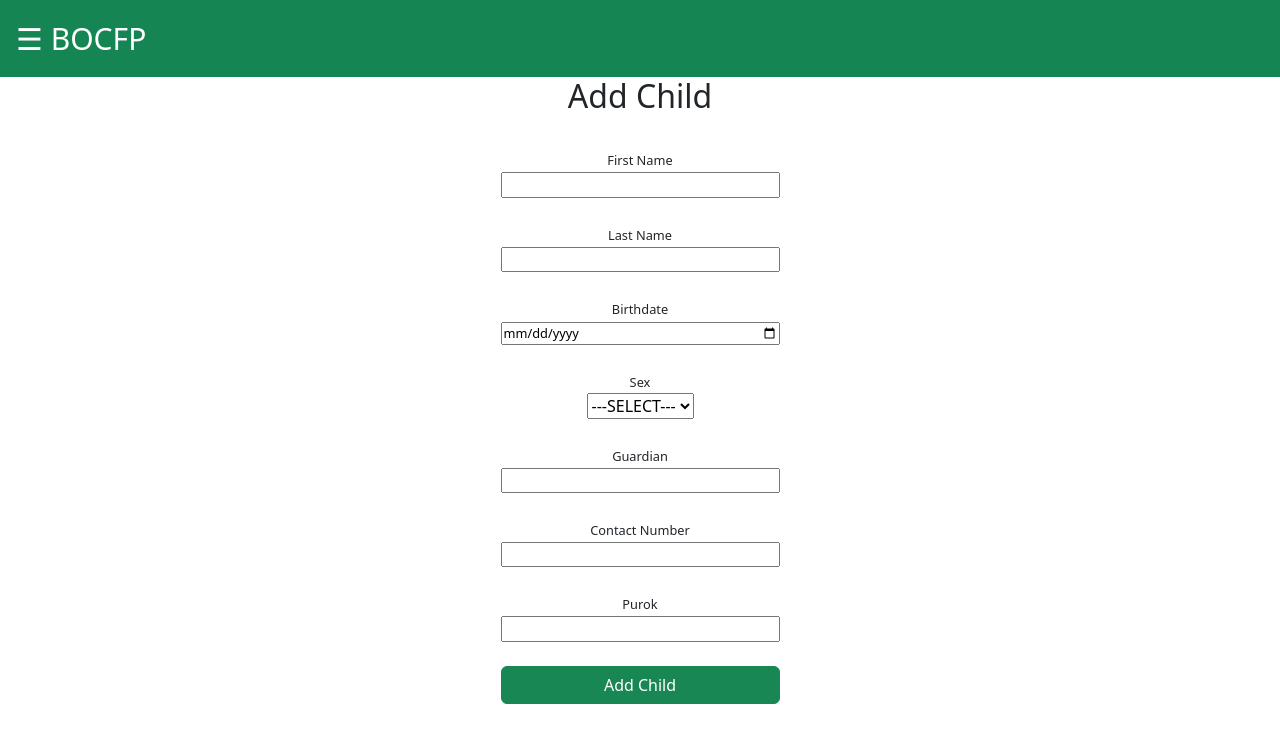
After one commit to pocholo818/bocfp, a PHP site: page /child_insert.php in a window 1280 px wide. The commit adds this page. Shown: the top 743 px of the page. Run offline with PHP 8.4, Linux system fonts and the light colour scheme; some libraries are stand-ins or nearby versions.

Commit message:
created child_insert
-cleaned navbar (still needs fixes)
-text, fonts, inputs needs resizing

```diff
--- /dev/null
+++ b/child_insert.php
@@ -0,0 +1,68 @@
+<?php include 'template/header.php'; ?>
+
+<style>
+    input{
+        width: 25%;
+        font-size: 1vw;
+    }
+    label{
+        font-size: 1vw;
+    }
+</style>
+
+<?php include 'template/navbar.php'; ?>
+
+<div class="container text-center form-group">
+    <h2>Add Child</h2>
+    <br>
+
+    <div>
+        <label>First Name</label><br>
+        <input type="text">
+        <br><br>
+
+        <label>Last Name</label><br>
+        <input type="text">
+        <br><br>
+
+        <label>Birthdate</label><br>
+        <input type="date">
+        <br><br>
+
+        <label>Sex</label><br>
+        <select>
+            <option value="">---SELECT---</option>
+            <option value="">Male</option>
+            <option value="">Female</option>
+        </select>
+        <br><br>
+
+        <label>Guardian</label><br>
+        <input type="text">
+        <br><br>
+
+        <label>Contact Number</label><br>
+        <input type="tel" maxlength="11">
+        <br><br>
+
+        <!-- <label>Height</label>
+        <input type="text" maxlength="6">
+        <br><br>
+
+        <label>Weight</label>
+        <input type="text" maxlength="6">
+        <br><br>
+
+        <label>BMI</label>
+        <input type="text" maxlength="6">
+        <br><br> -->
+
+        <label>Purok</label><br>
+        <input type="text" maxlength="2">
+        <br><br>
+
+        <input type="submit" class="btn btn-success" value="Add Child">
+    </div>
+</div>
+
+<?php include 'template/footer.php'; ?>
--- a/css/sidebar.css
+++ b/css/sidebar.css
@@ -1,4 +1,4 @@
-.sidenav {
+  .sidenav {
     height: 100%;
     width: 0;
     position: fixed;
@@ -43,3 +43,12 @@
   @media screen and (max-height: 450px) {
     .sidenav {padding-top: 15px;}
     .sidenav a {font-size: 18px;}
+  }
+
+  .logo{
+    width: 80%;
+    height: auto;
+    margin-left: auto;
+    margin-right: auto;
+    display: block;
+  }
--- a/js/sidebar.js
+++ b/js/sidebar.js
@@ -1,11 +1,30 @@
+//
+var navbar = document.getElementById("mySidenav");
+var main = document.getElementById("main");
+var contents = document.getElementById("contents");
+
 function openNav() {
     document.getElementById("mySidenav").style.width = "250px";
     document.getElementById("main").style.marginLeft = "250px";
     document.body.style.backgroundColor = "rgba(0,0,0,0.4)";
   }
 
-  function closeNav() {
-    document.getElementById("mySidenav").style.width = "0";
-    document.getElementById("main").style.marginLeft= "0";
-    document.body.style.backgroundColor = "white";
+function closeNav() {
+  document.getElementById("mySidenav").style.width = "0";
+  document.getElementById("main").style.marginLeft= "0";
+  document.body.style.backgroundColor = "white";
+}
+
+
+function test(){
+  if(document.getElementById("mySidenav").style.width == "250px"){
+    closeNav();
   }
+  else{
+    openNav();
+  }
+}
+
+$(document).on("click", "#contents", function(){
+  closeNav()
+});
--- a/template/footer.php
+++ b/template/footer.php
@@ -1,3 +1,3 @@
-
+        </div>
     </body>
 </html>
--- a/template/header.php
+++ b/template/header.php
@@ -6,7 +6,7 @@
         <!--CSS HERE-->
         <link href="https://cdn.jsdelivr.net/npm/bootstrap@5.2.2/dist/css/bootstrap.min.css" rel="stylesheet" integrity="sha384-Zenh87qX5JnK2Jl0vWa8Ck2rdkQ2Bzep5IDxbcnCeuOxjzrPF/et3URy9Bv1WTRi" crossorigin="anonymous">
 
-
+        <script src="http://ajax.googleapis.com/ajax/libs/jquery/1.10.2/jquery.min.js"></script>
     </head>
 
     <body>
--- a/template/navbar.php
+++ b/template/navbar.php
@@ -1,16 +1,20 @@
 <head>
   <link rel="stylesheet" href="css/sidebar.css">
   <script src="js/sidebar.js"></script>
+  <link rel="stylesheet" href="https://fonts.googleapis.com/css2?family=Material+Symbols+Outlined:opsz,wght,FILL,GRAD@20..48,100..700,0..1,-50..200" />
 </head>
 
 <div id="mySidenav" class="sidenav">
-  <a href="javascript:void(0)" class="closebtn" onclick="closeNav()">&times;</a>
-  <a href="#">Announcements</a>
-  <a href="#">Child Record</a>
-  <a href="#">Purok Health Workers</a>
-  <a href="#">Logout</a>
+  <!-- <a href="javascript:void(0)" class="closebtn" onclick="closeNav()">&times;</a> -->
+  <img src="photo/old cab logo.png" class="logo">
+  <a href="#"><span class="material-symbols-outlined">info</span>Announcements</a>
+  <a href="#"><span class="material-symbols-outlined">child_care</span>Child Record</a>
+  <a href="#"><span class="material-symbols-outlined">account_circle</span>Purok Health Workers</a>
+  <a href="#"><span class="material-symbols-outlined">logout</span>Logout</a>
 </div>
 
 <div id="main">
-  <span style="font-size:30px;cursor:pointer" onclick="openNav()">&#9776; BOCFP</span>
+  <span style="font-size:30px;cursor:pointer" onclick="test()">&#9776; BOCFP</span>
 </div>
+
+<div id="contents">
```
